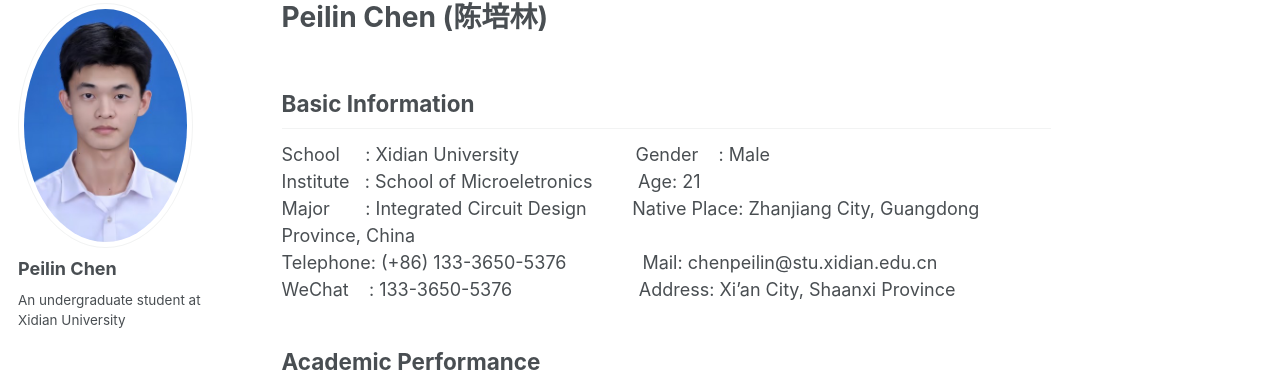
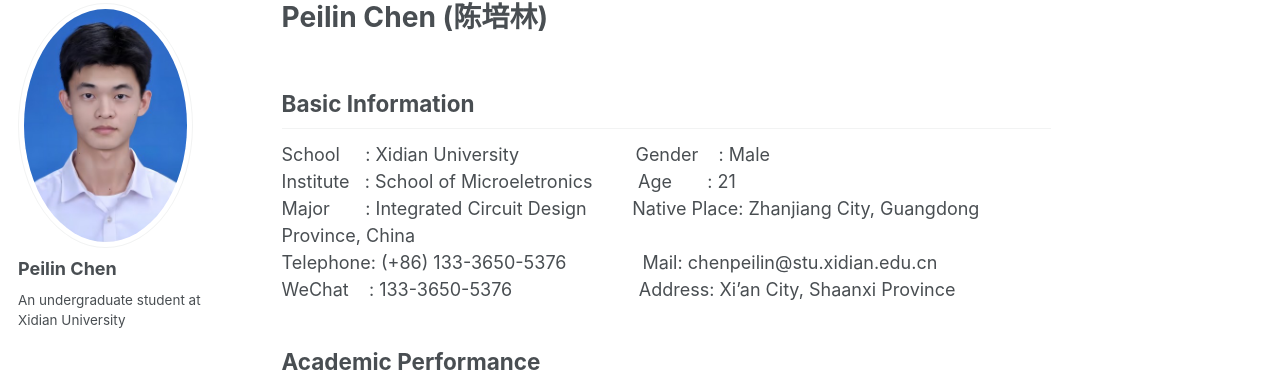
Before and after one commit to peilin-chen/peilin-chen.github.io, a Jekyll site: the page built from _pages/about.md, in a window 1280 px wide and 955 px high. Shown: the part 115-487 px from the top of the window. Built offline with Jekyll 4.4.1, drawn with Linux system fonts in a browser that asks for light colours; part of the change alters nothing that is shown.

```diff
--- a/_pages/about.md
+++ b/_pages/about.md
@@ -10,7 +10,7 @@ redirect_from:
 
 ## Basic Information
 School&nbsp;&nbsp;&nbsp;&nbsp;&nbsp;:&nbsp;Xidian University&nbsp;&nbsp;&nbsp;&nbsp;&nbsp;&nbsp;&nbsp;&nbsp;&nbsp;&nbsp;&nbsp;&nbsp;&nbsp;&nbsp;&nbsp;&nbsp;&nbsp;&nbsp;&nbsp;&nbsp;&nbsp;&nbsp;&nbsp;Gender&nbsp;&nbsp;&nbsp;&nbsp;: Male
-Institute&nbsp;&nbsp;&nbsp;:&nbsp;School of Microeletronics&nbsp;&nbsp;&nbsp;&nbsp;&nbsp;&nbsp;&nbsp;&nbsp;&nbsp;Age: 21
+Institute&nbsp;&nbsp;&nbsp;:&nbsp;School of Microeletronics&nbsp;&nbsp;&nbsp;&nbsp;&nbsp;&nbsp;&nbsp;&nbsp;&nbsp;Age&nbsp;&nbsp;&nbsp;&nbsp;&nbsp;&nbsp;&nbsp;: 21
 Major&nbsp;&nbsp;&nbsp;&nbsp;&nbsp;&nbsp;&nbsp;:&nbsp;Integrated Circuit Design&nbsp;&nbsp;&nbsp;&nbsp;&nbsp;&nbsp;&nbsp;&nbsp;&nbsp;Native Place: Zhanjiang City, Guangdong Province, China
 Telephone:&nbsp;(+86) 133-3650-5376&nbsp;&nbsp;&nbsp;&nbsp;&nbsp;&nbsp;&nbsp;&nbsp;&nbsp;&nbsp;&nbsp;&nbsp;&nbsp;&nbsp;&nbsp;Mail: chenpeilin@stu.xidian.edu.cn
 WeChat&nbsp;&nbsp;&nbsp;&nbsp;:&nbsp;133-3650-5376&nbsp;&nbsp;&nbsp;&nbsp;&nbsp;&nbsp;&nbsp;&nbsp;&nbsp;&nbsp;&nbsp;&nbsp;&nbsp;&nbsp;&nbsp;&nbsp;&nbsp;&nbsp;&nbsp;&nbsp;&nbsp;&nbsp;&nbsp;&nbsp;&nbsp;Address: Xi'an City, Shaanxi Province
```
